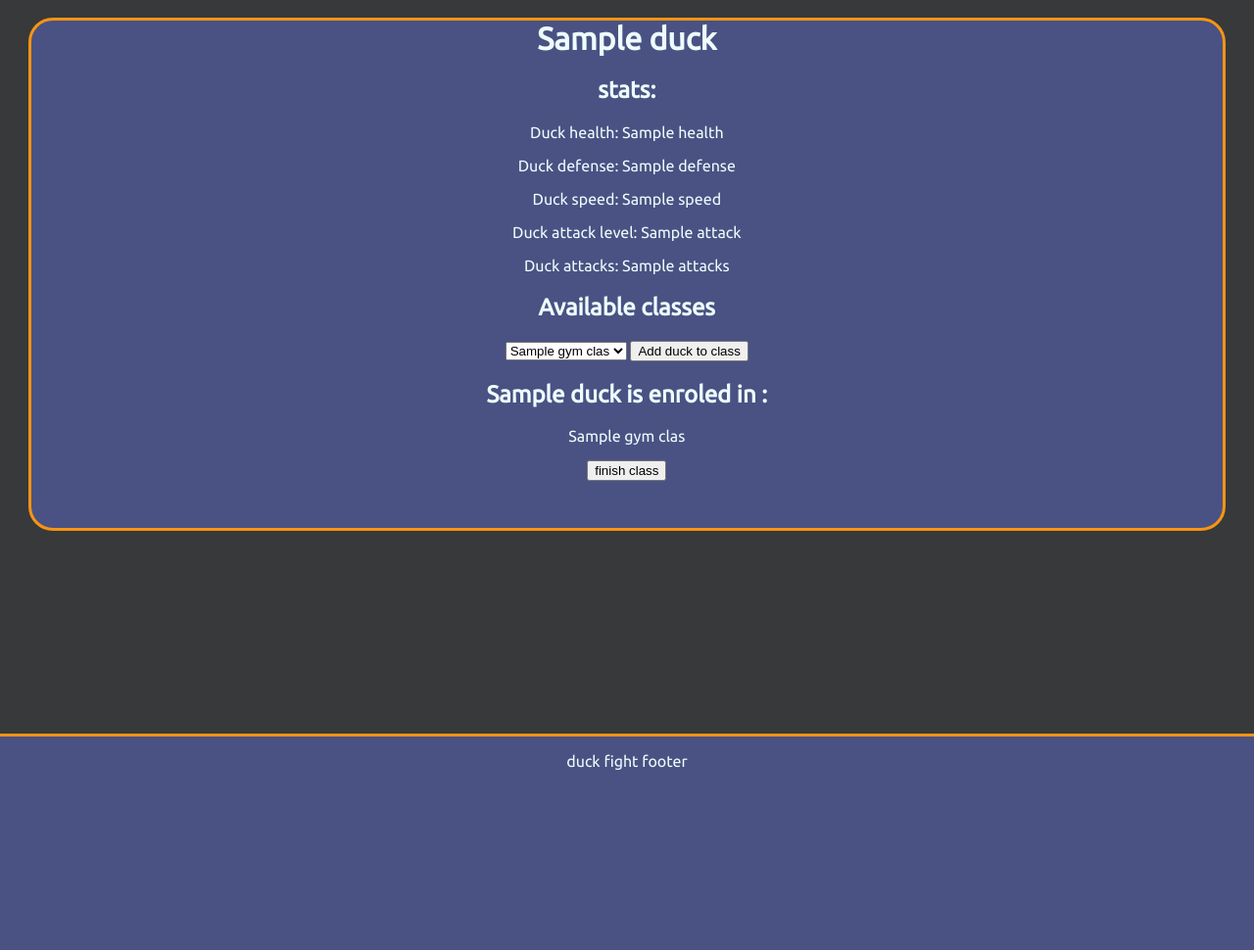
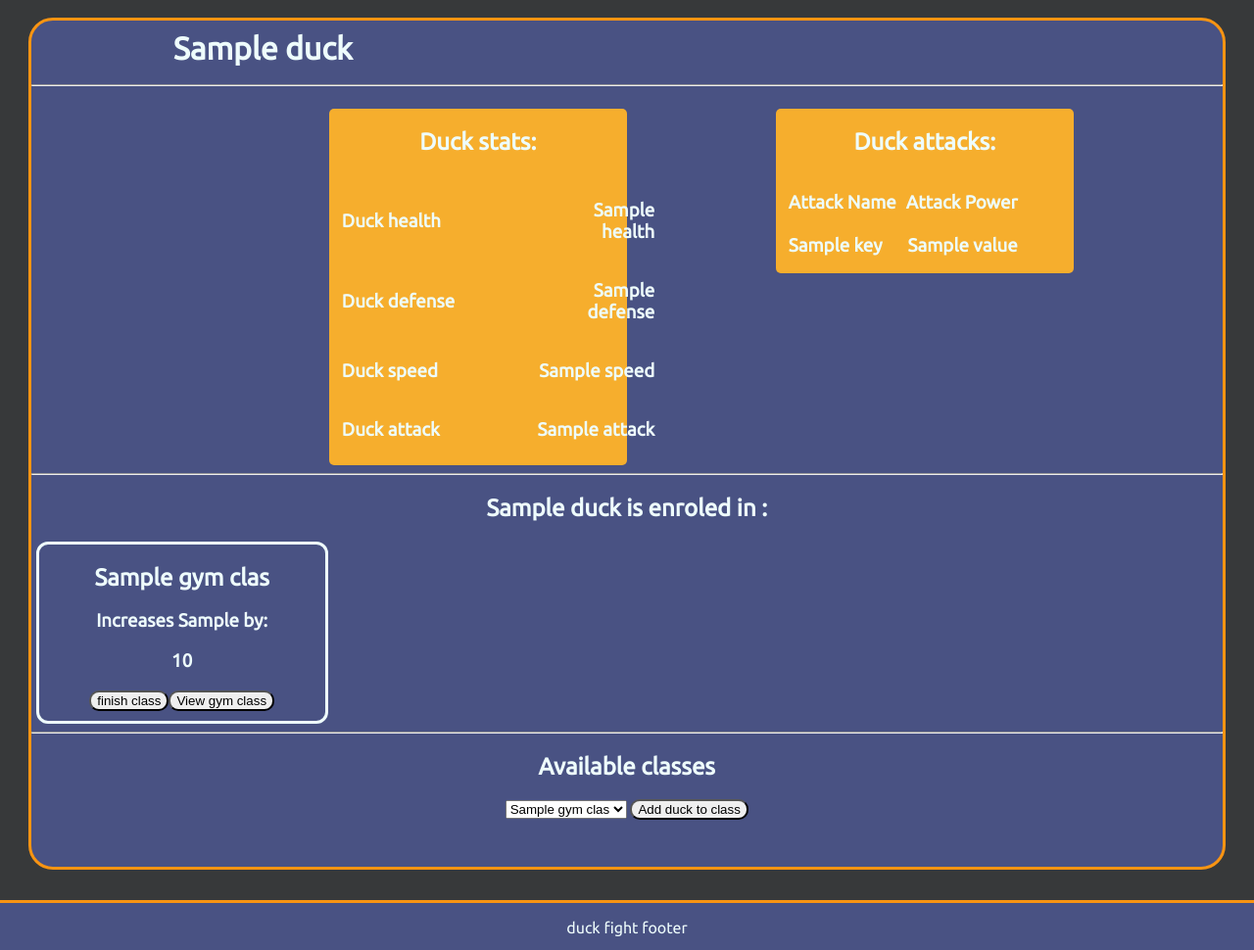
Before and after one commit to Grilo16/project_duck_gym_fight_club, a Flask app: template templates/ducks/view_duck_stats.html in a window 1280 px wide. Shown: the part 41-1011 px from the top of the page at 98% size. Before the commit the page ends 827 px from the top, so only its background shows below. Run offline with Flask 2, Linux system fonts and the light colour scheme; the template is opened without the code that fills it: most values are stand-ins (such as "Sample title", 1, 10 or a date in 2020); some libraries are stand-ins or nearby versions.

Commit message:
did some more css to ducks and classes pages

```diff
--- a/console.py
+++ b/console.py
@@ -78,7 +78,7 @@ def seeding_db():
 
     # SEEDING ENDS
 
-seeding_db()
+# seeding_db()
 
 # ducky = select_duck_by_id(1)
 # test_duck = select_duck_by_id(6)
--- a/static/style.css
+++ b/static/style.css
@@ -31,7 +31,10 @@ body {
 }
 h1 {
     margin: 0;
+}
 
+button {
+    border-radius: 10px;
 }
 
 #top-menu-bar {
@@ -77,12 +80,99 @@ h1 {
     border-radius: 12px;
 }
 
+.buttons {
+    display: flex;
+    justify-content: center;
+}
 
+.all-gym-classes {
+    display: grid;
+    grid-template-columns: 1fr 1fr 1fr 1fr;
+    gap: 5px;
+    margin: 5px;
+}
 
+.show-gym-class {
+    height: 180px;
+    border-style: solid;
+    border-radius: 12px;
+}
 
+.duck-stats-parent {
+    display: flex;
+    justify-content: space-evenly;
+}
 
+.duck-stats {
+    background-color: rgb(246, 174, 45);
+    border-radius: 5px;
+    width: 25%;
+    height: 10%;
+    margin-top: 15px;
 
+}
 
+.stat-table {
+    justify-content: space-around;
+    padding: 5px;
+    width: 420px;
+}
+
+.stat-name{
+    text-align: left;
+    margin-top: 17px;
+    margin-bottom: 17px;
+    margin-left: 5px;
+}
+
+.stat-amount {
+    width: 120px;
+    margin-top: 17px;
+    margin-bottom: 17px;
+    text-align: right;
+}
+
+.duck-attacks {
+    background-color: rgb(246, 174, 45);
+    border-radius: 5px;
+    width: 25%;
+    height: 10%;
+    margin-top: 15px;
+}
+
+.attack-table {
+    justify-content: space-around;
+    padding: 5px;
+}
+
+.attack-name{
+    text-align: left;
+    margin-top: 9px;
+    margin-bottom: 9px;
+    margin-left: 5px;
+}
+.attack-power {
+    width: 120px;
+    margin-top: 9px;
+    margin-bottom: 9px;
+    text-align: right;
+}
+
+.duck-name {
+    text-align: left;
+    padding: 10px;
+    margin-left: 135px
+}
+
+.display-class-card {
+    margin-top: 20px;
+    border-radius: 6px;
+    margin-left: 40%;
+    width: 20%;
+    padding: 2px;
+    background-color: rgb(246, 174, 45);
+
+}
 
 
 
--- a/templates/ducks/show_ducks.html
+++ b/templates/ducks/show_ducks.html
@@ -10,7 +10,10 @@
         <p>
             {{duck.name}}
         </p>
-            <a href="/duck_stats/{{duck.id}}">View stats</a>
+        <form action="/duck_stats/{{duck.id}}">
+
+            <button>View stats</button>
+        </form>
     </div>
         {% endfor %}
 </div>
--- a/templates/ducks/view_duck_stats.html
+++ b/templates/ducks/view_duck_stats.html
@@ -1,14 +1,98 @@
 {% extends "base.html" %}
 {% block content %}
-<h1>{{duck.name}}</h1>
-<h2>stats:</h2>
-<p>Duck health: {{duck.health}}</p>
-<p>Duck defense: {{duck.defense}}</p>
-<p>Duck speed: {{duck.speed}}</p>
-<p>Duck attack level: {{duck.attack}}</p>
-<p>Duck attacks: {{duck.attacks}}</p>
+<div class="duck-name">
+    <h1>{{duck.name}}</h1>
+</div>
+<hr>
+<div class="duck-stats-parent">
+    <div class="duck-picture">
+        <br>
+        <img src="https://via.placeholder.com/320" alt="">
+    </div>
+    <div class="duck-stats">
+        <h2>Duck stats:</h2>
+        <table class="stat-table">
+            <tr>
+                <td><h3 class="stat-name">Duck health</h3></td>
+                <td><h3 class="stat-amount">{{duck.health}}</h3></td>
+            </tr>
+            <tr>
+                <td><h3 class="stat-name">Duck defense</h3></td>
+                <td><h3 class="stat-amount">{{duck.defense}}</h3></td>
+            </tr>
+            <tr>
+                <td><h3 class="stat-name">Duck speed</h3></td>
+                <td><h3 class="stat-amount">{{duck.speed}}</h3></td>
+            </tr>
+            <tr>
+                <td><h3 class="stat-name">Duck attack</h3></td>
+                <td><h3 class="stat-amount">{{duck.attack}}</h3></td>
+            </tr>
+        </table>
+    </div>
+        <div class="duck-attacks">
+            <h2>Duck attacks:</h2>
+        <table class="attack-table">
+            <th>
+                <h3 class="attack-name">Attack Name</h3>
+            </th>
+            <th>
+                <h3 class="attack-power">Attack Power</h3>
+            </th>
+            {% for attack_dict in duck.attacks %}
+            {% for key, value in attack_dict.items() %}
+            <tr>
+                <td>
+                    <h3 class="attack-name">{{key}}</h3>
+                </td>
+                <td>
+                    <h3 class="attack-power">{{value}}</h3>
+                </td>
+            </tr>
+
+    </div>
+</div>
+{% endfor %}
+{% endfor %}
+</table>
+
+</div>
+</div>
+<hr>
+{% if duck_classes | count == 0 %}
+<h3>{{duck.name}} is not enroled in any classes</h3>
+{% endif %}
+{% if duck_classes | count > 0 %}
+<h2>{{duck.name}} is enroled in :</h2>
+<div class="all-gym-classes">
+    {% for gym_class in duck_classes %}
+    <div class="show-gym-class">
+        <h2>{{gym_class.name}}</h2>
+        <h3>Increases {{gym_class.stat_up}} by:</h3>
+        <h3>{{gym_class.stat_up_amount}}</h3>
+
+        <div class="buttons">
+        <form action="/duck/finish_class" method="post">
+            <input type="text" value="duck_stats/{{duck.id}}" name="origin" hidden>
+            <input type="text" value="{{duck.id}}" name="duck_id" hidden>
+            <input type="text" value="{{gym_class.id}}" name="class_id" hidden>
+            <button type="submit">finish class</button>
+        </form>
+                <form action="/gym_class/{{gym_class.id}}">
+                    <button>View gym class</button>
+                </form>
+    </div>
+    </div>
+
+    </form>
+    {% endfor %}
+</div>
+{% endif %}
+
+<hr>
+{% if duck_not_in_classes| count > 0 %}
 <h2>Available classes</h2>
-<form action="/add/duck_to_class" method = "post">
+<form action="/add/duck_to_class" method="post">
     <input type="text" name="duck_id" value="{{duck.id}}" hidden>
     <input type="text" value="duck_stats/{{duck.id}}" name="origin" hidden>
     <select name="gym_class_id">
@@ -18,16 +102,8 @@
     </select>
     <button type="submit">Add duck to class</button>
 </form>
-
-
-<h2>{{duck.name}} is enroled in :</h2>
-{% for gym_class in duck_classes %}
-<p>{{gym_class.name}}</p>
-<form action="/duck/finish_class" method="post">
-    <input type="text" value="duck_stats/{{duck.id}}" name="origin" hidden>
-    <input type="text" value="{{duck.id}}" name="duck_id" hidden>
-    <input type="text" value="{{gym_class.id}}" name="class_id" hidden>
-    <button type="submit">finish class</button>
-</form>
-{% endfor %}
+{% endif %}
+{% if duck_not_in_classes|count == 0 %}
+<h2>This duck is currently enroled in all available classes</h2>
+{% endif %}
 {% endblock %}
```
Also changed, not shown: templates/admin/admin_page.html (+39 -11 lines), templates/classes/show_class_info.html (+36 -3 lines), templates/classes/show_classes.html (+15 -4 lines).
